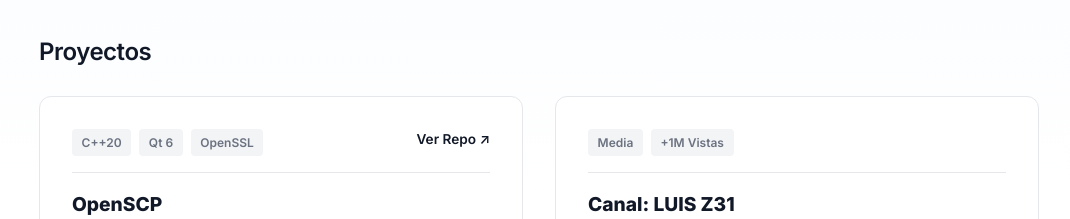
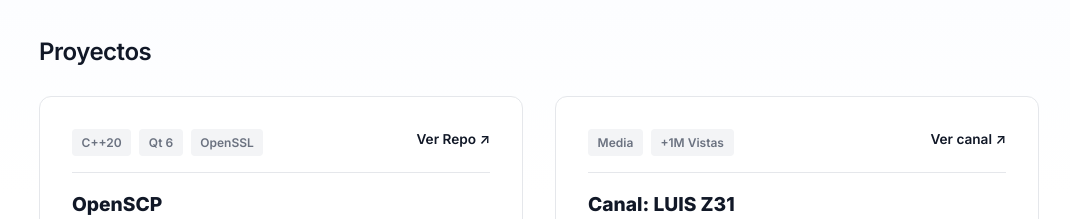
Before and after one commit to luiscuellar31/luiscuellar31.github.io, a plain HTML site: page index.html in a window 1280 px wide. Shown: the part 880-1099 px from the top of the page, without its empty margins (101-1171 px from the left). Drawn offline with Linux system fonts and the light colour scheme.

Commit message:
docs(html): se añadio un enlace a mi canal de YouTube.

```diff
--- a/index.html
+++ b/index.html
@@ -72,6 +72,7 @@
                                 <span class="tag">Media</span>
                                 <span class="tag">+1M Vistas</span>
                             </div>
+                            <a href="https://youtube.com/luisz31" class="link-arrow" target="_blank" rel="noopener">Ver canal ↗</a>
                         </div>
                         <h3>Canal: LUIS Z31</h3>
                         <p>Divulgación técnica sobre hardware y software. Benchmarks, reviews y noticias, gestionando desde el guion hasta la postproducción.</p>
```
